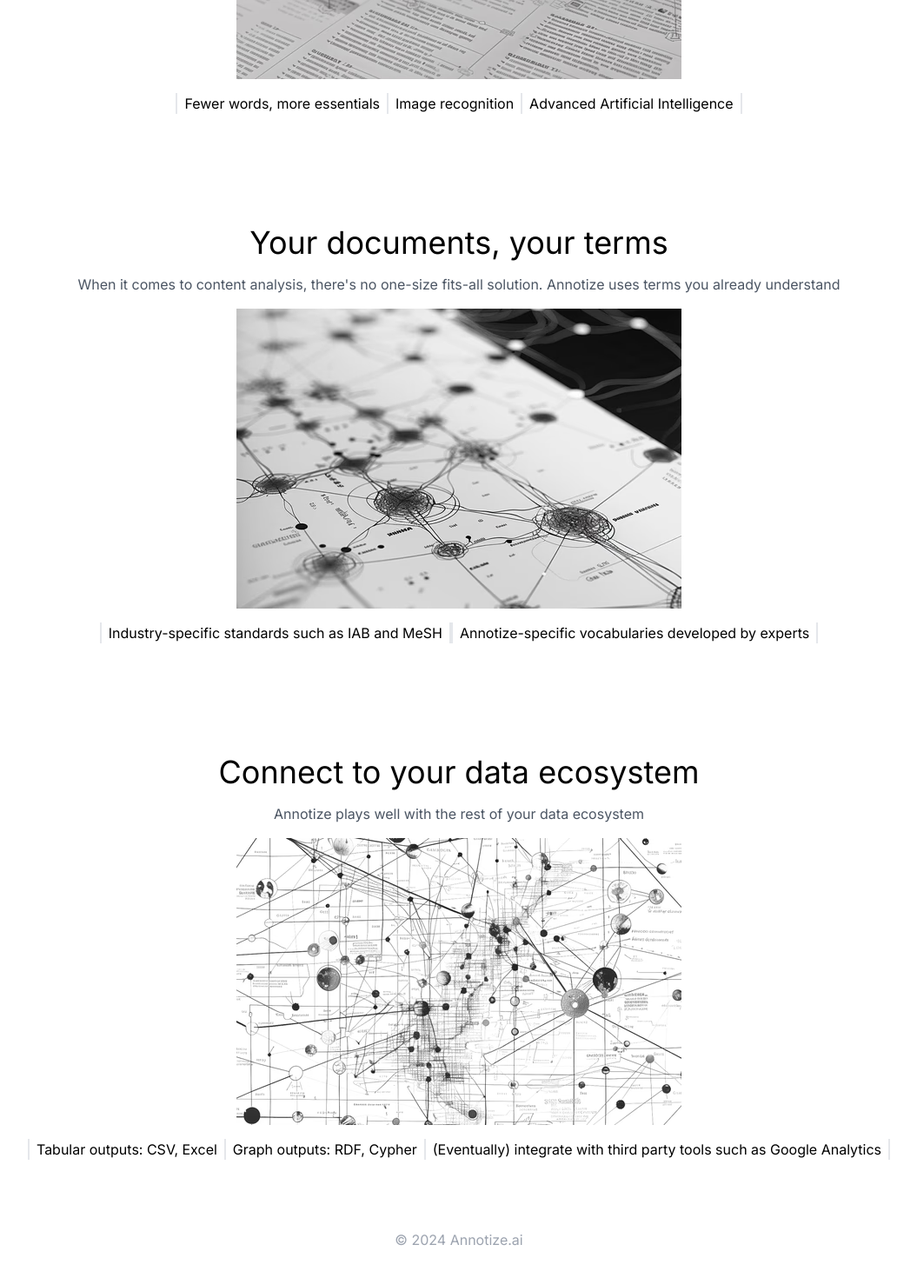
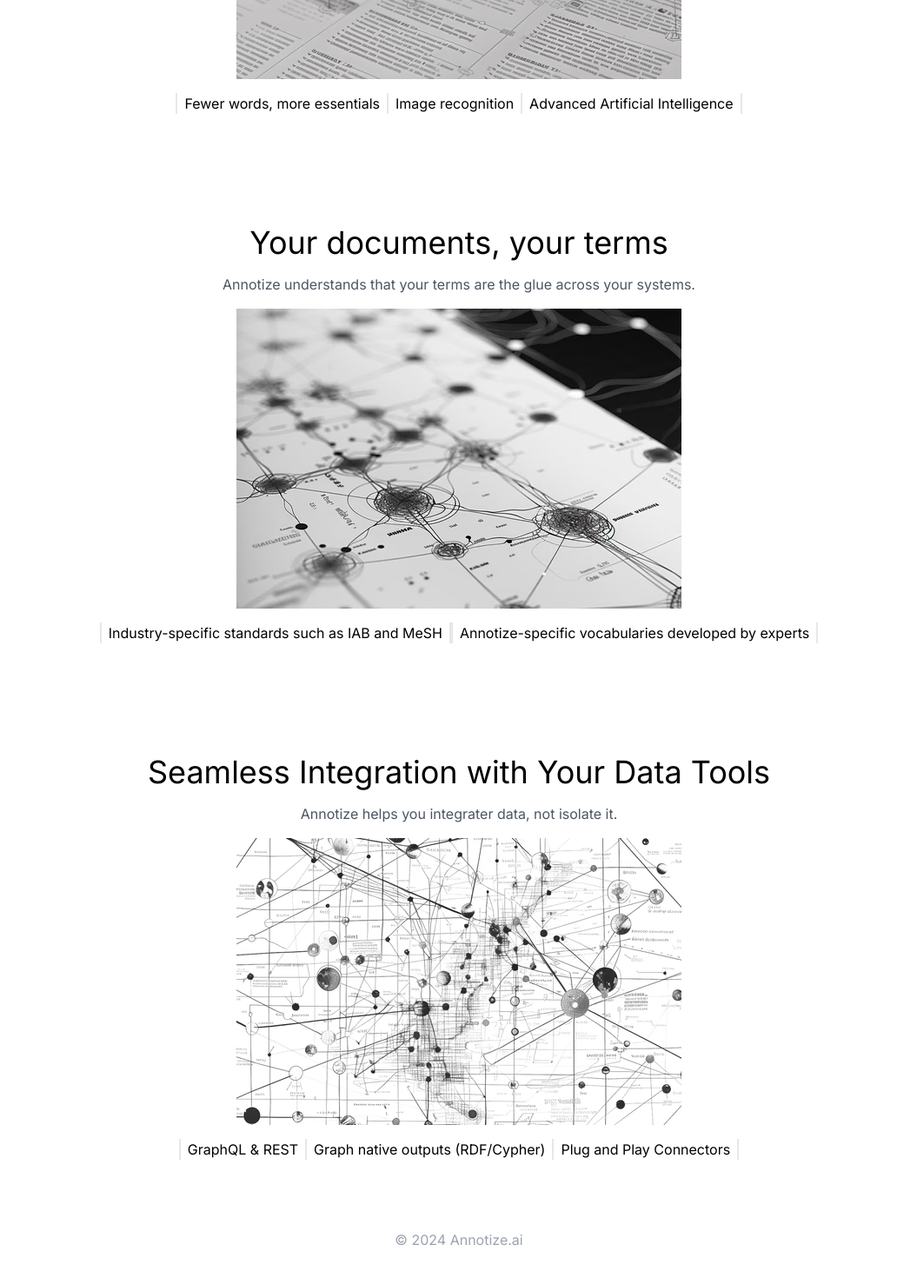
Before and after one commit to annotize/annotize.ai, a Next.js app: page / in a window 1280 px wide. Shown: the part 824-2294 px from the top of the page at 87% size, without its empty margins (112-1167 px from the left). Built offline with nearby package versions, Linux system fonts and the light colour scheme; a web font is replaced by a local one.

Commit message:
Content changes

```diff
--- a/app/page.tsx
+++ b/app/page.tsx
@@ -24,7 +24,7 @@ const benefits: Benefit[] = [
   {
     heading: "Content insights that matter to your business",
     image: { alt: "Image evoking the benefit", src: "benefit-1.png" },
-    text: "Annotize automatically distills documents into information you can use, saving you time and money. <Need a statement here about AI just producing more text.>",
+    text: "Annotize uses your terminology to classify content, giving you straightforward, actionable insights without the need for additional reading.",
     supportingFeatures: [
       {
         text: "Fewer words, more essentials",
@@ -40,7 +40,7 @@ const benefits: Benefit[] = [
   {
     heading: "Your documents, your terms",
     image: { alt: "Image evoking the benefit", src: "benefit-2.png" },
-    text: "When it comes to content analysis, there's no one-size fits-all solution. Annotize uses terms you already understand",
+    text: "Annotize understands that your terms are the glue across your systems.",
     supportingFeatures: [
       {
         text: "Industry-specific standards such as IAB and MeSH",
@@ -51,18 +51,18 @@ const benefits: Benefit[] = [
     ],
   },
   {
-    heading: "Connect to your data ecosystem",
+    heading: "Seamless Integration with Your Data Tools",
     image: { alt: "Image evoking the benefit", src: "benefit-3.png" },
-    text: "Annotize plays well with the rest of your data ecosystem",
+    text: "Annotize helps you integrater data, not isolate it.",
     supportingFeatures: [
       {
-        text: "Tabular outputs: CSV, Excel",
+        text: "GraphQL & REST",
       },
       {
-        text: "Graph outputs: RDF, Cypher",
+        text: "Graph native outputs (RDF/Cypher)",
       },
       {
-        text: "(Eventually) integrate with third party tools such as Google Analytics",
+        text: "Plug and Play Connectors",
       },
     ],
   },
```
